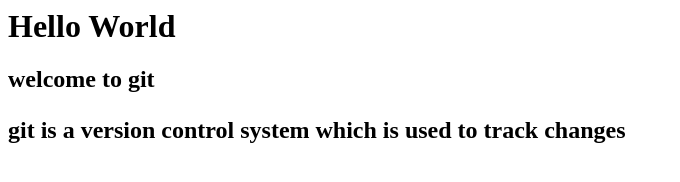
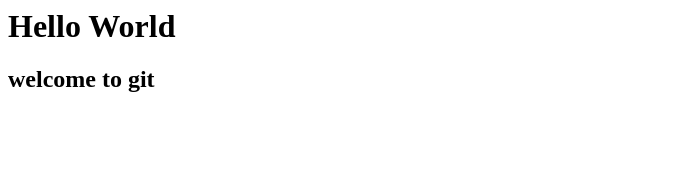
Before and after one commit to SnehaRamisetti/project-dir, a plain HTML site: page index.html in a window 1280 px wide. Shown: the whole page, without its empty margins (0-680 px from the left). Drawn offline with Linux system fonts and the light colour scheme.

Commit message:
Revert "added paragraph" removing paragraph This reverts commit d839c7b8a5035a61e67bbb9edfab3e1f2e221251.

```diff
--- a/index.html
+++ b/index.html
@@ -1,3 +1,2 @@
 <h1>Hello World<h1>
 <h2>welcome to git<h2>
-<p> git is a version control system which is used to track changes</p>
```
